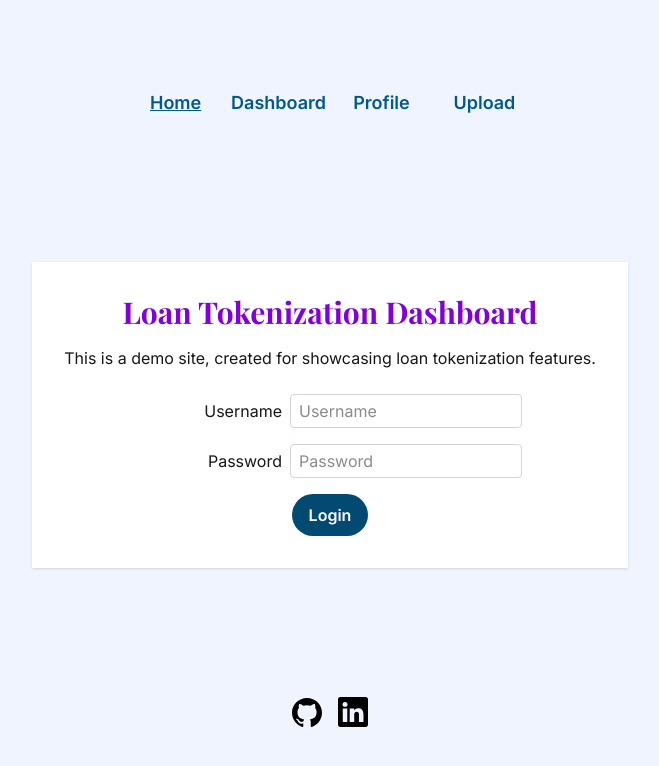
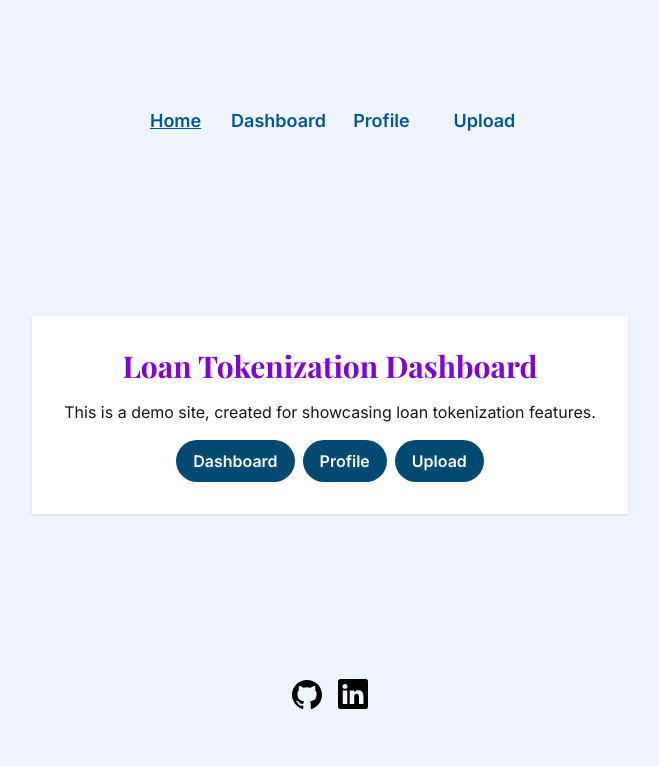
Before and after one commit to kizuyoko/loan-tokenization-dashboard, a Next.js app: page / in a window 1280 px wide. Shown: the top 766 px of the page, without its empty margins (310-969 px from the left). Built offline with nearby package versions, Linux system fonts and the light colour scheme.

Commit message:
Remove login not to confuse

```diff
--- a/src/app/globals.css
+++ b/src/app/globals.css
@@ -54,7 +54,7 @@ p {
 }
 
 .button, .small-button {
-  @apply rounded-full border border-solid font-semibold border-transparent transition-colors px-4 py-2 bg-sky-900 text-white hover:bg-sky-800 hover:shadow
+  @apply rounded-full border border-solid font-semibold border-transparent transition-colors px-4 py-2 bg-sky-900 text-white hover:bg-sky-800 hover:shadow text-center
 }
 .small-button {
   @apply text-sm px-3 py-1 ml-1 bg-green-800 hover:bg-green-700
--- a/src/app/page.tsx
+++ b/src/app/page.tsx
@@ -1,5 +1,4 @@
 import { Button } from "@/components/ui/Button";
-import { Input } from "@/components/ui/Input";
 
 export default function Home() {
   return (
@@ -10,25 +9,11 @@ export default function Home() {
     >
       <h1>Loan Tokenization Dashboard</h1>
       <p>This is a demo site, created for showcasing loan tokenization features.</p>
-      <form
-        className="flex flex-col items-center w-full max-w-sm gap-4 mt-2"
-        aria-label="Login form"
-      >
-        <Input
-          type="text"
-          placeholder="Username"
-        />
-        <Input
-          type="password"
-          placeholder="Password"
-        />
-        <Button
-          href="/dashboard"
-          ariaLabel="Go to Dashboard page for user insights"
-        >
-          Login
-        </Button>
-      </form>
+     <div className="flex flex-col justify-center w-full gap-2 sm:items-center sm:flex-row">
+        <Button href="/dashboard">Dashboard</Button>
+        <Button href="/profile">Profile</Button>
+        <Button href="/upload">Upload</Button>
+      </div>
     </main>
   );
 }
```
